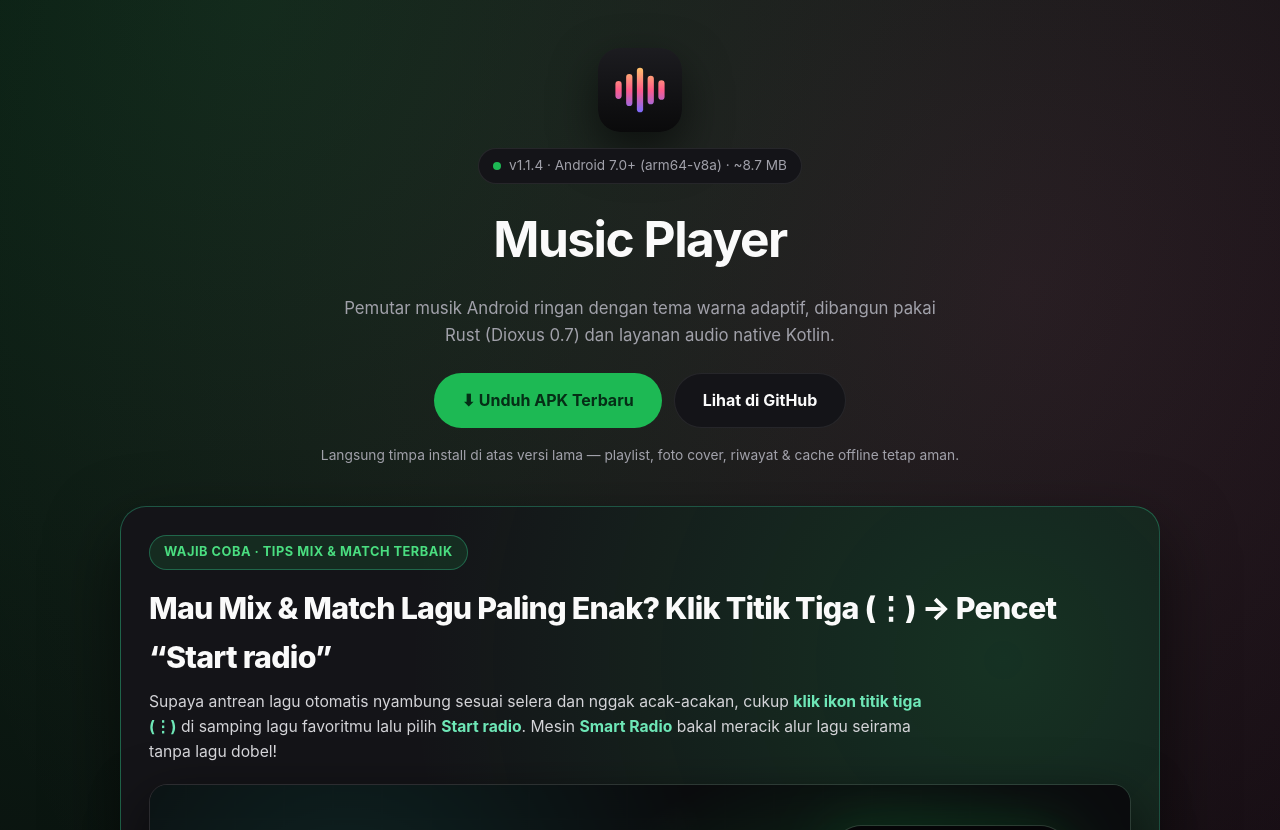
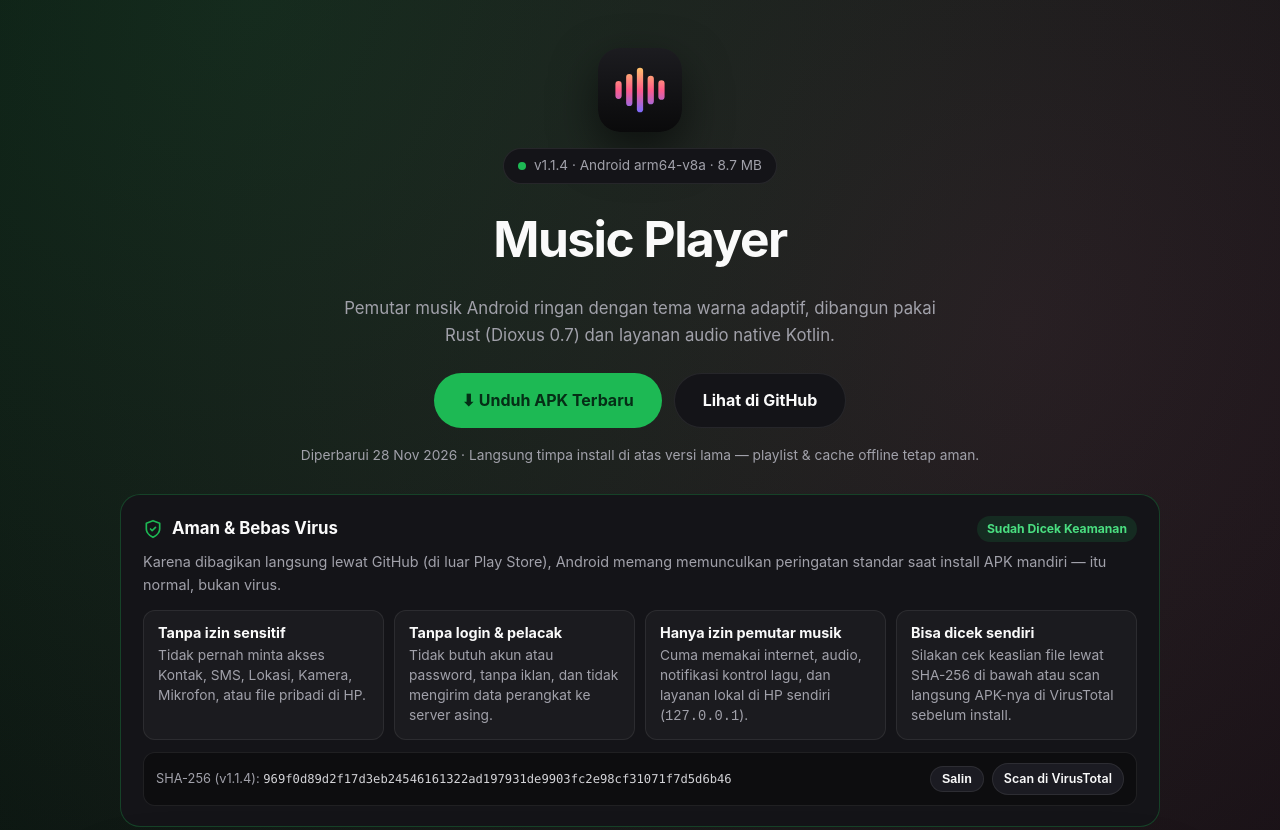
Before and after one commit to h3rwthme/Music-, a plain HTML site: page docs/index.html in a window 1280 px wide. Shown: the top 830 px of the page. Drawn offline with Linux system fonts and the light colour scheme; no server answers.

Commit message:
Add concise security & SHA-256 verification card to download page

```diff
--- a/docs/index.html
+++ b/docs/index.html
@@ -55,6 +55,67 @@
     .btn-secondary { background: var(--surface); color: var(--text); border: 1px solid var(--border); }
     .btn-secondary:hover { background: var(--surface-hi); }
     .meta { font-size: 0.86rem; color: var(--muted); }
+
+    /* Kartu Keamanan & Verifikasi APK */
+    .trust-box {
+      margin-top: 28px;
+      background: var(--surface);
+      border: 1px solid rgba(29, 185, 84, 0.28);
+      border-radius: 20px;
+      padding: 20px 22px;
+    }
+    .trust-head {
+      display: flex; align-items: center; justify-content: space-between;
+      gap: 10px; flex-wrap: wrap; margin-bottom: 8px;
+    }
+    .trust-title {
+      display: inline-flex; align-items: center; gap: 9px;
+      font-size: 1.05rem; font-weight: 700; color: var(--text);
+    }
+    .trust-title svg { width: 20px; height: 20px; color: var(--accent); flex-shrink: 0; }
+    .trust-tag {
+      font-size: 0.76rem; padding: 3px 10px; border-radius: 999px;
+      background: var(--accent-soft); color: #4ade80; font-weight: 700;
+    }
+    .trust-lead {
+      font-size: 0.9rem; color: var(--muted); margin-bottom: 14px;
+    }
+    .trust-grid {
+      display: grid;
+      grid-template-columns: repeat(auto-fit, minmax(220px, 1fr));
+      gap: 10px;
+    }
+    .trust-item {
+      background: rgba(255, 255, 255, 0.03);
+      border: 1px solid var(--border);
+      border-radius: 12px;
+      padding: 12px 14px;
+      font-size: 0.86rem;
+      color: var(--muted);
+      line-height: 1.45;
+    }
+    .trust-item strong { display: block; color: var(--text); margin-bottom: 2px; font-size: 0.9rem; }
+    .trust-hash {
+      margin-top: 12px;
+      padding: 10px 12px;
+      border-radius: 12px;
+      background: rgba(0, 0, 0, 0.35);
+      border: 1px solid var(--border);
+      display: flex; align-items: center; justify-content: space-between;
+      gap: 10px; flex-wrap: wrap;
+      font-size: 0.8rem; color: var(--muted);
+    }
+    .trust-hash code {
+      font-family: ui-monospace, SFMono-Regular, Menlo, Consolas, monospace;
+      color: #d4d4d8; word-break: break-all; font-size: 0.76rem;
+    }
+    .trust-hash__actions { display: inline-flex; align-items: center; gap: 8px; flex-shrink: 0; }
+    .trust-btn {
+      padding: 5px 11px; border-radius: 999px; font-size: 0.78rem; font-weight: 600;
+      background: var(--surface-hi); color: var(--text); border: 1px solid var(--border);
+      cursor: pointer; text-decoration: none;
+    }
+    .trust-btn:hover { background: rgba(255, 255, 255, 0.12); }
 
     /* Spotlight paling besar: Smart Radio & Cara Mix & Match Terbaik */
     .radio-spotlight {
@@ -190,6 +251,51 @@
       <p class="meta" id="release-date">Langsung timpa install di atas versi lama — playlist, foto cover, riwayat &amp; cache offline tetap aman.</p>
     </section>
 
+    <!-- KEAMANAN & VERIFIKASI APK -->
+    <section class="trust-box" id="keamanan">
+      <div class="trust-head">
+        <h2 class="trust-title">
+          <svg viewBox="0 0 24 24" fill="none" stroke="currentColor" stroke-width="2" stroke-linecap="round" stroke-linejoin="round" aria-hidden="true">
+            <path d="M12 22s8-4 8-10V5l-8-3-8 3v7c0 6 8 10 8 10z"/>
+            <path d="m9 12 2 2 4-4"/>
+          </svg>
+          <span>Aman &amp; Bebas Virus</span>
+        </h2>
+        <span class="trust-tag">Sudah Dicek Keamanan</span>
+      </div>
+      <p class="trust-lead">
+        Karena dibagikan langsung lewat GitHub (di luar Play Store), Android memang memunculkan peringatan standar saat install APK mandiri — itu normal, bukan virus.
+      </p>
+      <div class="trust-grid">
+        <div class="trust-item">
+          <strong>Tanpa izin sensitif</strong>
+          Tidak pernah minta akses Kontak, SMS, Lokasi, Kamera, Mikrofon, atau file pribadi di HP.
+        </div>
+        <div class="trust-item">
+          <strong>Tanpa login &amp; pelacak</strong>
+          Tidak butuh akun atau password, tanpa iklan, dan tidak mengirim data perangkat ke server asing.
+        </div>
+        <div class="trust-item">
+          <strong>Hanya izin pemutar musik</strong>
+          Cuma memakai internet, audio, notifikasi kontrol lagu, dan layanan lokal di HP sendiri (<code>127.0.0.1</code>).
+        </div>
+        <div class="trust-item">
+          <strong>Bisa dicek sendiri</strong>
+          Silakan cek keaslian file lewat SHA-256 di bawah atau scan langsung APK-nya di VirusTotal sebelum install.
+        </div>
+      </div>
+      <div class="trust-hash">
+        <div>
+          <span>SHA-256 (<span id="hash-ver">v1.1.4</span>): </span>
+          <code id="apk-sha256">969f0d89d2f17d3eb24546161322ad197931de9903fc2e98cf31071f7d5d6b46</code>
+        </div>
+        <div class="trust-hash__actions">
+          <button type="button" class="trust-btn" id="copy-sha256">Salin</button>
+          <a class="trust-btn" href="https://www.virustotal.com/gui/home/upload" target="_blank" rel="noopener">Scan di VirusTotal</a>
+        </div>
+      </div>
+    </section>
+
     <!-- SPOTLIGHT UTAMA & PALING BESAR: SMART RADIO MIX & MATCH -->
     <section class="radio-spotlight" id="smart-radio">
       <div class="spot-head">
@@ -270,22 +376,52 @@
   </main>
 
   <script>
-    fetch("https://api.github.com/repos/h3rwthme/Music-/releases/latest")
+    const copyBtn = document.getElementById("copy-sha256");
+    if (copyBtn) {
+      copyBtn.addEventListener("click", () => {
+        const hash = document.getElementById("apk-sha256")?.textContent?.trim() || "";
+        if (!hash || !navigator.clipboard) return;
+        navigator.clipboard.writeText(hash).then(() => {
+          copyBtn.textContent = "Tersalin";
+          setTimeout(() => { copyBtn.textContent = "Salin"; }, 1800);
+        }).catch(() => {});
+      });
+    }
+
+    function applyRelease(tag, sizeBytes, publishedAt, sha256) {
+      if (!tag) return;
+      const mb = sizeBytes > 0 ? ` · ${(sizeBytes / 1048576).toFixed(1)} MB` : "";
+      document.getElementById("release-label").textContent = `${tag} · Android arm64-v8a${mb}`;
+      document.getElementById("whats-new-tag").textContent = tag;
+      const hv = document.getElementById("hash-ver");
+      if (hv) hv.textContent = tag;
+      if (sha256) {
+        const el = document.getElementById("apk-sha256");
+        if (el) el.textContent = sha256;
+      }
+      if (publishedAt) {
+        const dt = new Date(publishedAt).toLocaleDateString("id-ID", {
+          year: "numeric", month: "short", day: "numeric"
+        });
+        document.getElementById("release-date").textContent =
+          `Diperbarui ${dt} · Langsung timpa install di atas versi lama — playlist & cache offline tetap aman.`;
+      }
+    }
+
+    fetch("latest.json?t=" + Math.floor(Date.now() / 60000))
       .then((r) => (r.ok ? r.json() : null))
-      .then((rel) => {
-        if (!rel || !rel.tag_name) return;
-        const apk = (rel.assets || []).find((a) => a.name.endsWith(".apk"));
-        const mb = apk ? ` · ${(apk.size / 1048576).toFixed(1)} MB` : "";
-        document.getElementById("release-label").textContent =
-          `${rel.tag_name} · Android arm64-v8a${mb}`;
-        document.getElementById("whats-new-tag").textContent = rel.tag_name;
-        if (rel.published_at) {
-          const dt = new Date(rel.published_at).toLocaleDateString("id-ID", {
-            year: "numeric", month: "short", day: "numeric"
+      .then((j) => {
+        if (j && j.tag) {
+          applyRelease(j.tag, Number(j.size_bytes || 0), j.published_at, j.sha256);
+          return;
+        }
+        return fetch("https://api.github.com/repos/h3rwthme/Music-/releases/latest")
+          .then((r) => (r.ok ? r.json() : null))
+          .then((rel) => {
+            if (!rel || !rel.tag_name) return;
+            const apk = (rel.assets || []).find((a) => a.name.endsWith(".apk"));
+            applyRelease(rel.tag_name, Number((apk && apk.size) || 0), rel.published_at, "");
           });
-          document.getElementById("release-date").textContent =
-            `Diperbarui ${dt} · Langsung timpa install di atas versi lama — playlist & cache offline tetap aman.`;
-        }
       })
       .catch(() => {});
   </script>
--- a/docs/latest.json
+++ b/docs/latest.json
@@ -5,5 +5,6 @@
     "download_url":  "https://github.com/h3rwthme/Music-/releases/download/v1.1.4/music-player.apk",
     "page_url":  "https://github.com/h3rwthme/Music-/releases/tag/v1.1.4",
     "size_bytes":  9092644,
+    "sha256":  "969f0d89d2f17d3eb24546161322ad197931de9903fc2e98cf31071f7d5d6b46",
     "published_at":  "2026-11-28T10:02:38Z"
 }
```
